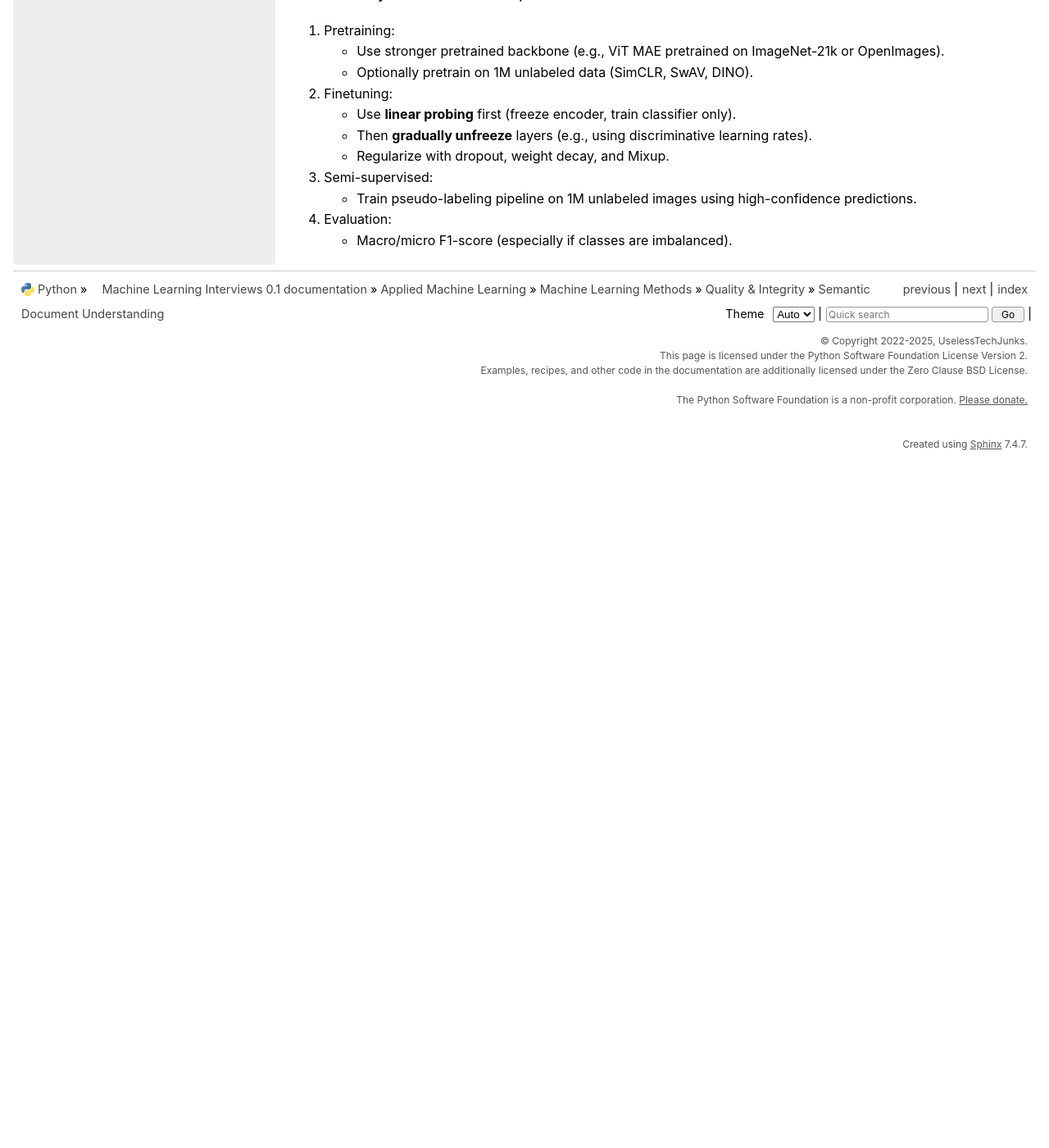
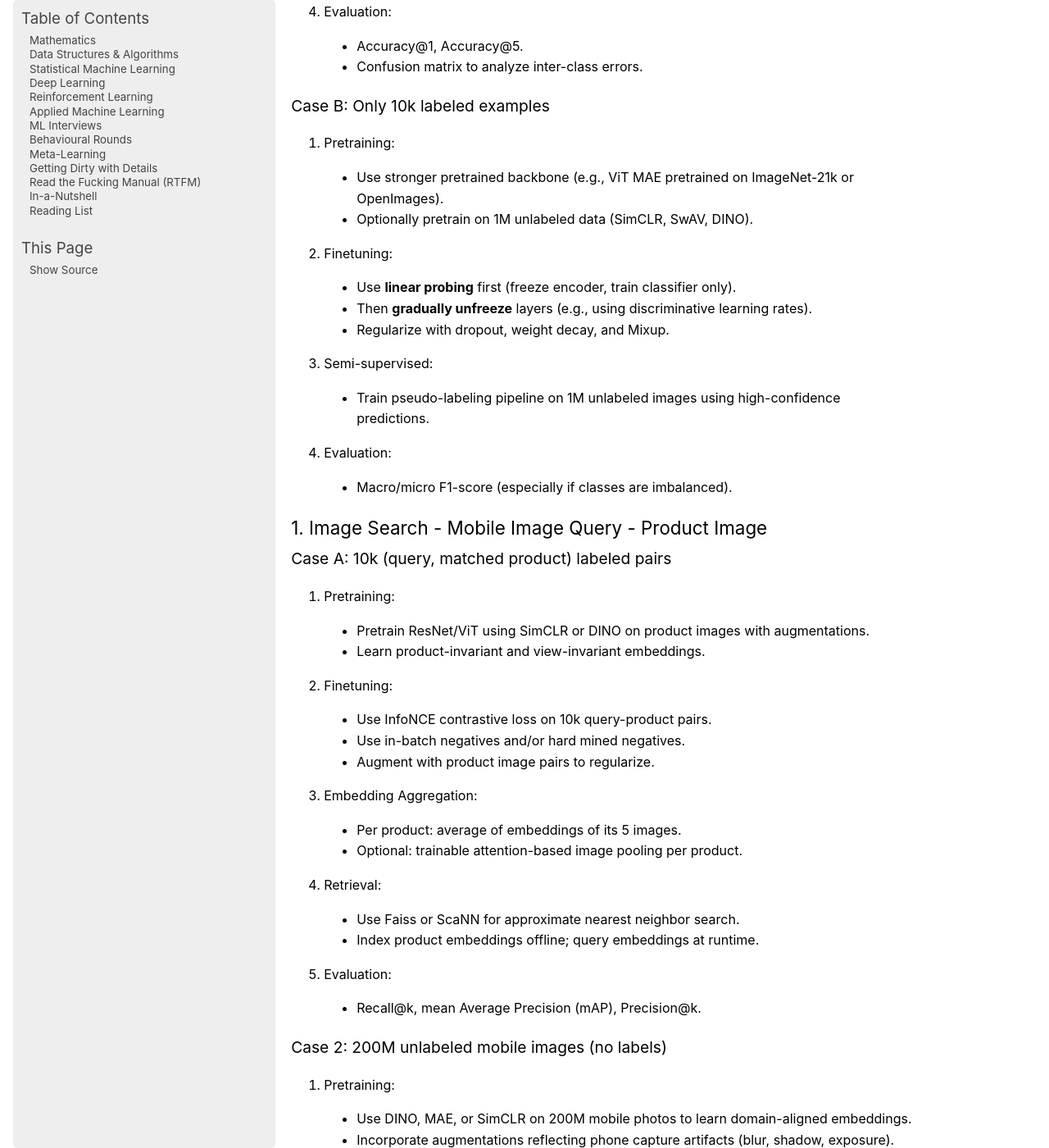
Before and after one commit to uselesstechjunks/leetcode, a Sphinx documentation site: the page built from docs/source/applied/methods/integrity/sdu.rst, in a window 1280 px wide and 1400 px high, scrolled down 3864 px. Shown: the whole window at 82% size. Built offline with Sphinx 7.4.7, drawn with Linux system fonts in a browser that asks for light colours; pages that are not in the unit, such as notebooks, are missing from menus; before the commit the page ends 4424 px from its top, so only the background shows below that; some of the changed text lies outside the part shown.

Commit message:
Update sdu.rst

```diff
--- a/docs/source/applied/methods/integrity/sdu.rst
+++ b/docs/source/applied/methods/integrity/sdu.rst
@@ -131,43 +131,79 @@ Examples
 Case A: 100k labeled examples + 1M unlabeled
 --------------------------------------------------------------------------
 1. Pretraining:
-
-   - Use pretrained ResNet or ViT (ImageNet) as base.
-   - Optionally run domain-adaptive pretraining on 1M unlabeled images using SimCLR/DINO.
+	- Use pretrained ResNet or ViT (ImageNet) as base.
+	- Optionally run domain-adaptive pretraining on 1M unlabeled images using SimCLR/DINO.
 
 2. Finetuning:
-
-   - Replace classification head with new head (1,000 classes).
-   - Finetune full model on 100k labeled samples with label smoothing, strong augmentation, and class balancing.
-   - Use early unfreezing strategy if pretrained on different domain.
+	- Replace classification head with new head (1,000 classes).
+	- Finetune full model on 100k labeled samples with label smoothing, strong augmentation, and class balancing.
+	- Use early unfreezing strategy if pretrained on different domain.
 
 3. Regularization:
-
-   - Mixup, CutMix, RandAugment.
-   - Confidence-based pseudo-labeling on 1M unlabeled to expand training data.
+	- Mixup, CutMix, RandAugment.
+	- Confidence-based pseudo-labeling on 1M unlabeled to expand training data.
 
 4. Evaluation:
-
-   - Accuracy@1, Accuracy@5.
-   - Confusion matrix to analyze inter-class errors.
+	- Accuracy@1, Accuracy@5.
+	- Confusion matrix to analyze inter-class errors.
 
 Case B: Only 10k labeled examples
 --------------------------------------------------------------------------
 1. Pretraining:
-
-   - Use stronger pretrained backbone (e.g., ViT MAE pretrained on ImageNet-21k or OpenImages).
-   - Optionally pretrain on 1M unlabeled data (SimCLR, SwAV, DINO).
+	- Use stronger pretrained backbone (e.g., ViT MAE pretrained on ImageNet-21k or OpenImages).
+	- Optionally pretrain on 1M unlabeled data (SimCLR, SwAV, DINO).
 
 2. Finetuning:
-
-   - Use **linear probing** first (freeze encoder, train classifier only).
-   - Then **gradually unfreeze** layers (e.g., using discriminative learning rates).
-   - Regularize with dropout, weight decay, and Mixup.
+	- Use **linear probing** first (freeze encoder, train classifier only).
+	- Then **gradually unfreeze** layers (e.g., using discriminative learning rates).
+	- Regularize with dropout, weight decay, and Mixup.
 
 3. Semi-supervised:
-
-   - Train pseudo-labeling pipeline on 1M unlabeled images using high-confidence predictions.
+	- Train pseudo-labeling pipeline on 1M unlabeled images using high-confidence predictions.
 
 4. Evaluation:
+	- Macro/micro F1-score (especially if classes are imbalanced).
 
-   - Macro/micro F1-score (especially if classes are imbalanced).
+1. Image Search - Mobile Image Query - Product Image
+==========================================================================
+Case A: 10k (query, matched product) labeled pairs
+--------------------------------------------------------------------------
+1. Pretraining:
+	- Pretrain ResNet/ViT using SimCLR or DINO on product images with augmentations.
+	- Learn product-invariant and view-invariant embeddings.
+
+2. Finetuning:
+	- Use InfoNCE contrastive loss on 10k query-product pairs.
+	- Use in-batch negatives and/or hard mined negatives.
+	- Augment with product image pairs to regularize.
+
+3. Embedding Aggregation:
+	- Per product: average of embeddings of its 5 images.
+	- Optional: trainable attention-based image pooling per product.
+
+4. Retrieval:
+	- Use Faiss or ScaNN for approximate nearest neighbor search.
+	- Index product embeddings offline; query embeddings at runtime.
+
+5. Evaluation:
+	- Recall@k, mean Average Precision (mAP), Precision@k.
+
+Case 2: 200M unlabeled mobile images (no labels)
+--------------------------------------------------------------------------
+1. Pretraining:
+	- Use DINO, MAE, or SimCLR on 200M mobile photos to learn domain-aligned embeddings.
+	- Incorporate augmentations reflecting phone capture artifacts (blur, shadow, exposure).
+
+2. Semi-Supervised Learning:
+	- Cluster mobile images; use nearest neighbors as pseudo-positives.
+	- Use self-training with high-confidence retrieval matches as additional positives.
+
+3. Hard Negatives:
+	- Select visually similar images that do *not* match (via clustering or retrieval) as hard negatives.
+
+4. Finetuning (optional):
+	- Finetune on the small labeled query-product dataset (10k), possibly using LoRA or head-only tuning.
+
+5. Retrieval + Evaluation:
+	- Same as Case 1.
+	- Test generalization on held-out queries and unseen product classes.
```
